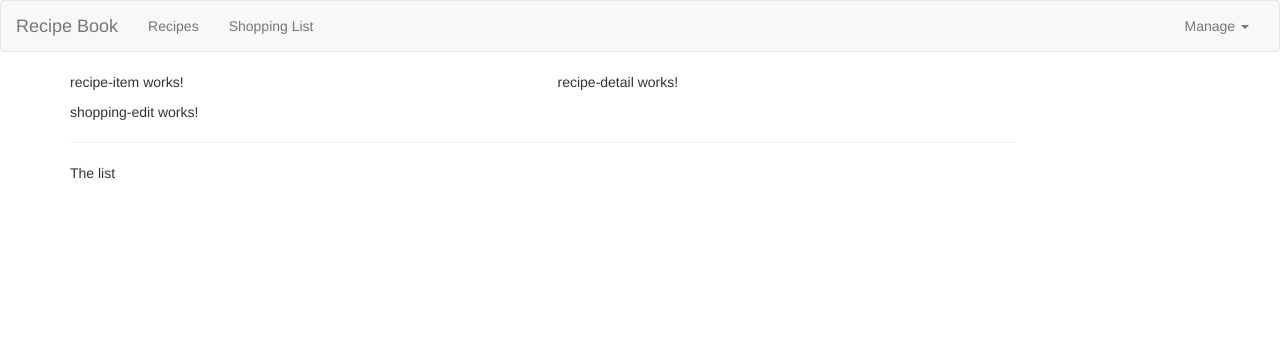
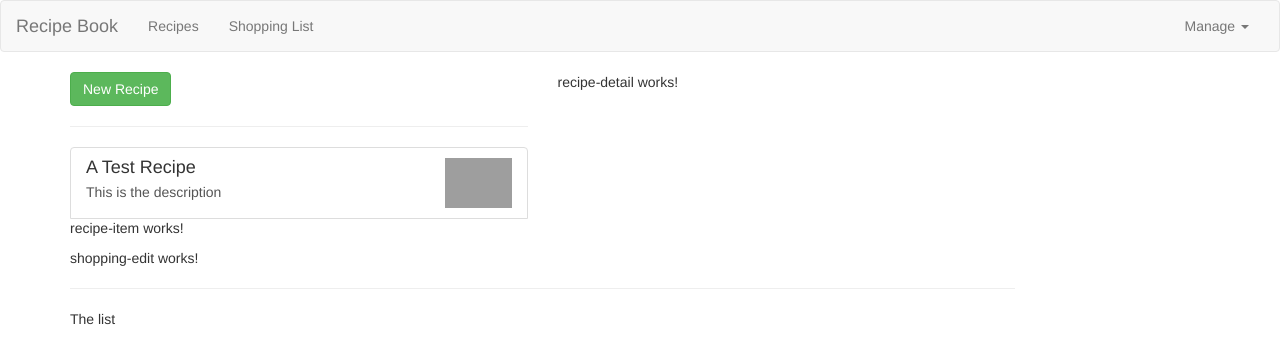
Before and after one commit to JayceNat/angular-course-site, an Angular app: page / in a window 1280 px wide. Shown: the top 364 px of the page. Built offline with nearby package versions, Linux system fonts and the light colour scheme; grey boxes are pictures that could not be loaded.

Commit message:
Add to the Recipe List (model and styling)

```diff
--- a/src/app/recipes/recipe-list/recipe-list.component.html
+++ b/src/app/recipes/recipe-list/recipe-list.component.html
@@ -1 +1,27 @@
-<app-recipe-item></app-recipe-item>
+<div class="row">
+    <div class="col-xs-12">
+        <button class="btn btn-success">New Recipe</button>
+    </div>
+</div>
+<hr>
+<div class="row">
+    <div class="col-xs-12">
+        <a
+            href="#"
+            class="list-group-item clearfix"
+            *ngFor="let recipe of recipes">
+            <div class="pull-left">
+                <h4 class="list-group-item-heading">{{ recipe.name }}</h4>
+                <p class="list-group-item-text">{{ recipe.description }}</p>
+            </div>
+            <span class="pull-right">
+                <img
+                    [src]="recipe.imagePath"
+                    alt="{{ recipe.name }}"
+                    class="img-responsive"
+                    style="max-height: 50px;">
+            </span>
+        </a>
+        <app-recipe-item></app-recipe-item>
+    </div>
+</div>
--- a/src/app/recipes/recipe-list/recipe-list.component.ts
+++ b/src/app/recipes/recipe-list/recipe-list.component.ts
@@ -1,4 +1,5 @@
 import { Component, OnInit } from '@angular/core';
+import { Recipe } from '../recipe.model';
 
 @Component({
   selector: 'app-recipe-list',
@@ -6,6 +7,9 @@
   styleUrls: ['./recipe-list.component.css']
 })
 export class RecipeListComponent implements OnInit {
+  recipes: Recipe[] = [
+    new Recipe('A Test Recipe', 'This is the description', 'https://www.vegkitchen.com/wp-content/uploads/2017/06/Basic-Bean-Salad.jpg')
+  ];
 
   constructor() { }
 
--- /dev/null
+++ b/src/app/recipes/recipe.model.ts
@@ -0,0 +1,11 @@
+export class Recipe {
+    public name: string;
+    public description: string;
+    public imagePath: string;
+
+    constructor(name: string, desc: string, imagePath: string) {
+        this.name = name;
+        this.description = desc;
+        this.imagePath = imagePath;
+    }
+}
```
